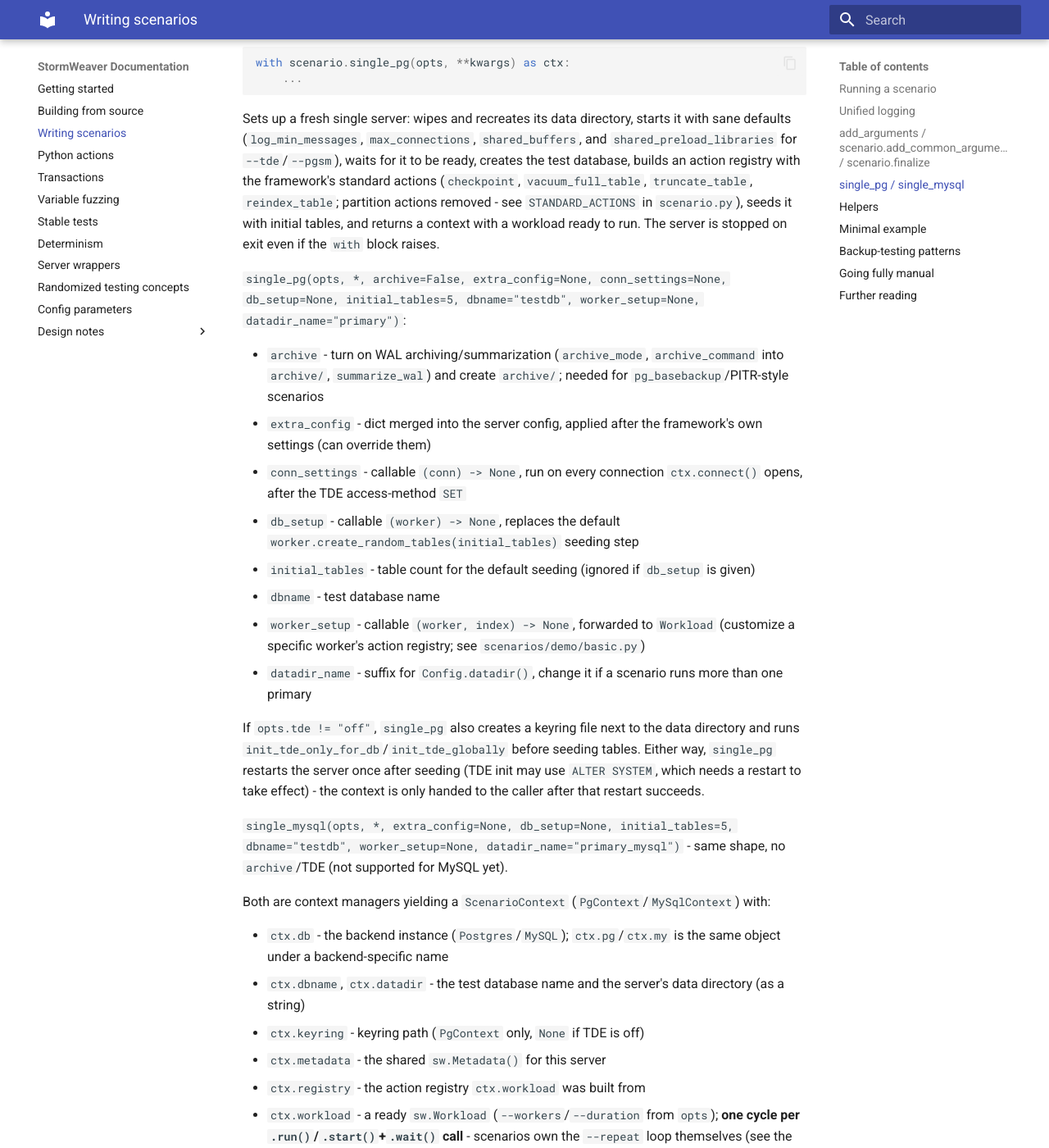
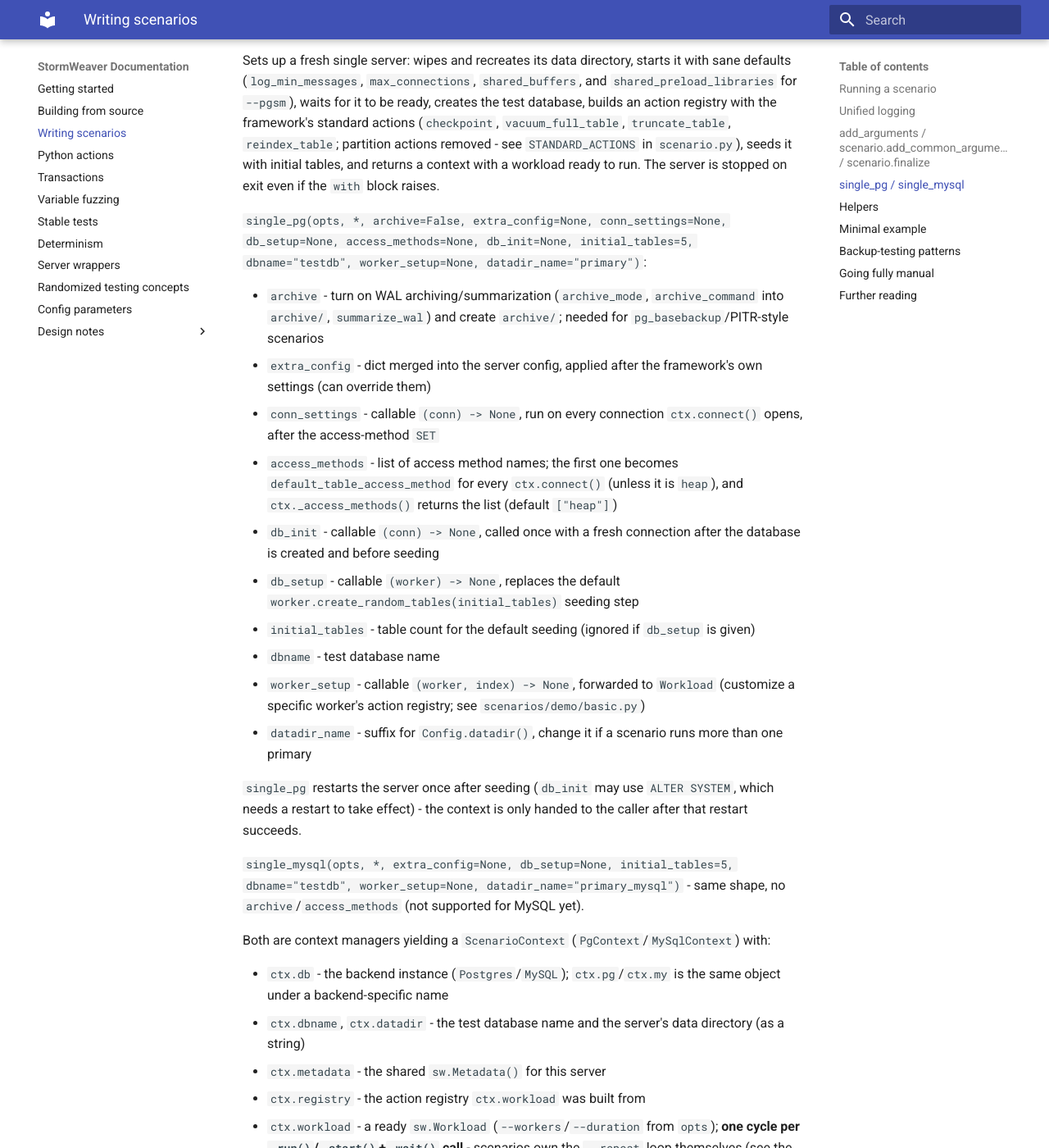
Before and after one commit to Percona-Lab/stormweaver, an MkDocs documentation site: the page built from docs/writing-scenarios.md, in a window 1280 px wide and 1400 px high, scrolled down 2896 px. Shown: the whole window at 82% size. Built offline with MkDocs 1.6.1 and Material for MkDocs 9.7.7, drawn with Linux system fonts in a browser that asks for light colours; some of the changed text lies outside the part shown.

Commit message:
scenario: access_methods + db_init hooks, drop --tde

````diff
--- a/docs/writing-scenarios.md
+++ b/docs/writing-scenarios.md
@@ -53,7 +53,6 @@ def main(args):
 | `--duration` | 10 | seconds per workload cycle |
 | `--workers` | 5 | concurrent workers per cycle |
 | `--repeat` | 5 | number of cycles the scenario should run (the scenario's own loop, `single_pg`/`single_mysql` don't loop for you) |
-| `--tde` | `off` | `on` (per-database keys), `on_wal` (global keys + WAL encryption), or `off` |
 | `--pgsm` | `off` | preload `pg_stat_monitor` |
 | `--clear-logs` | off | delete old `logs/` subdirectories (never the current run's) |
 
@@ -67,7 +66,7 @@ def add_arguments(parser):
     parser.set_defaults(duration=30, workers=4, repeat=2)
 ```
 
-`scenarios/demo/basic.py` uses `set_defaults` to change the default `tde` value; `scenarios/demo/test_pg_rewind_tde.py` shows a scenario that declares its own `--mode`/`--cipher`/`--keyring` and skips the common options entirely. A scenario with no options (e.g. `scenarios/ci/determinism.py`) omits `add_arguments` and just reads `args.config`/`args.install_dir` directly.
+`set_defaults` (above) changes option defaults; a scenario can also that declares its own `--mode`/`--cipher`/`--keyring` and skips the common options entirely. A scenario with no options (e.g. `scenarios/ci/determinism.py`) omits `add_arguments` and just reads `args.config`/`args.install_dir` directly.
 
 ## `single_pg` / `single_mysql`
 
@@ -76,32 +75,33 @@ with scenario.single_pg(opts, **kwargs) as ctx:
     ...
 ```
 
-Sets up a fresh single server: wipes and recreates its data directory, starts it with sane defaults (`log_min_messages`, `max_connections`, `shared_buffers`, and `shared_preload_libraries` for `--tde`/`--pgsm`), waits for it to be ready, creates the test database, builds an action registry with the framework's standard actions (`checkpoint`, `vacuum_full_table`, `truncate_table`, `reindex_table`; partition actions removed - see `STANDARD_ACTIONS` in `scenario.py`), seeds it with initial tables, and returns a context with a workload ready to run. The server is stopped on exit even if the `with` block raises.
+Sets up a fresh single server: wipes and recreates its data directory, starts it with sane defaults (`log_min_messages`, `max_connections`, `shared_buffers`, and `shared_preload_libraries` for `--pgsm`), waits for it to be ready, creates the test database, builds an action registry with the framework's standard actions (`checkpoint`, `vacuum_full_table`, `truncate_table`, `reindex_table`; partition actions removed - see `STANDARD_ACTIONS` in `scenario.py`), seeds it with initial tables, and returns a context with a workload ready to run. The server is stopped on exit even if the `with` block raises.
 
-`single_pg(opts, *, archive=False, extra_config=None, conn_settings=None, db_setup=None, initial_tables=5, dbname="testdb", worker_setup=None, datadir_name="primary")`:
+`single_pg(opts, *, archive=False, extra_config=None, conn_settings=None, db_setup=None, access_methods=None, db_init=None, initial_tables=5, dbname="testdb", worker_setup=None, datadir_name="primary")`:
 
 * `archive` - turn on WAL archiving/summarization (`archive_mode`, `archive_command` into `archive/`, `summarize_wal`) and create `archive/`; needed for `pg_basebackup`/PITR-style scenarios
 * `extra_config` - dict merged into the server config, applied after the framework's own settings (can override them)
-* `conn_settings` - callable `(conn) -> None`, run on every connection `ctx.connect()` opens, after the TDE access-method `SET`
+* `conn_settings` - callable `(conn) -> None`, run on every connection `ctx.connect()` opens, after the access-method `SET`
+* `access_methods` - list of access method names; the first one becomes `default_table_access_method` for every `ctx.connect()` (unless it is `heap`), and `ctx._access_methods()` returns the list (default `["heap"]`)
+* `db_init` - callable `(conn) -> None`, called once with a fresh connection after the database is created and before seeding
 * `db_setup` - callable `(worker) -> None`, replaces the default `worker.create_random_tables(initial_tables)` seeding step
 * `initial_tables` - table count for the default seeding (ignored if `db_setup` is given)
 * `dbname` - test database name
 * `worker_setup` - callable `(worker, index) -> None`, forwarded to `Workload` (customize a specific worker's action registry; see `scenarios/demo/basic.py`)
 * `datadir_name` - suffix for `Config.datadir()`, change it if a scenario runs more than one primary
 
-If `opts.tde != "off"`, `single_pg` also creates a keyring file next to the data directory and runs `init_tde_only_for_db`/`init_tde_globally` before seeding tables. Either way, `single_pg` restarts the server once after seeding (TDE init may use `ALTER SYSTEM`, which needs a restart to take effect) - the context is only handed to the caller after that restart succeeds.
+`single_pg` restarts the server once after seeding (`db_init` may use `ALTER SYSTEM`, which needs a restart to take effect) - the context is only handed to the caller after that restart succeeds.
 
-`single_mysql(opts, *, extra_config=None, db_setup=None, initial_tables=5, dbname="testdb", worker_setup=None, datadir_name="primary_mysql")` - same shape, no `archive`/TDE (not supported for MySQL yet).
+`single_mysql(opts, *, extra_config=None, db_setup=None, initial_tables=5, dbname="testdb", worker_setup=None, datadir_name="primary_mysql")` - same shape, no `archive`/`access_methods` (not supported for MySQL yet).
 
 Both are context managers yielding a `ScenarioContext` (`PgContext`/`MySqlContext`) with:
 
 * `ctx.db` - the backend instance (`Postgres`/`MySQL`); `ctx.pg`/`ctx.my` is the same object under a backend-specific name
 * `ctx.dbname`, `ctx.datadir` - the test database name and the server's data directory (as a string)
-* `ctx.keyring` - keyring path (`PgContext` only, `None` if TDE is off)
 * `ctx.metadata` - the shared `sw.Metadata()` for this server
 * `ctx.registry` - the action registry `ctx.workload` was built from
 * `ctx.workload` - a ready `sw.Workload` (`--workers`/`--duration` from `opts`); **one cycle per `.run()`/`.start()`+`.wait()` call** - scenarios own the `--repeat` loop themselves (see the example below). `.run()` blocks for the cycle; `.start()`/`.wait()` split that in two, with `.workers` exposing the live workers in between - use that to mutate a specific worker's action registry mid-run (see `scenarios/demo/basic.py`). `.print_report()`/`.worker_statistics()` cover the last `.run()` call (each `.run()` resets them); with the `.start()`/`.wait()` pattern they accumulate across cycles.
-* `ctx.connect(log_name="scenario")` - open a fresh connection the same way the workload does (TDE access method set, `conn_settings` applied)
+* `ctx.connect(log_name="scenario")` - open a fresh connection the same way the workload does (access method set, `conn_settings` applied)
 * `ctx.make_worker(name)` - a one-off `sw.Worker` with a unique name (for setup/verification/one-shot SQL outside the workload)
 * `ctx.restart_and_wait(timeout=10)` - `ctx.db.restart(timeout)` then `wait_ready()`, raises if the server doesn't come back
 * `ctx.validate_metadata_or_warn()` - runs `Worker.validate_metadata()`, logs a warning instead of failing (metadata can legitimately diverge under concurrent DDL - see [Determinism](determinism.md))
@@ -148,7 +148,7 @@ def main(args):
 
 Run it with `stormweaver scenarios/ci/basic.py -i /path/to/pg/install`.
 
-For a guided tour of the rest of the feature set - custom actions, per-worker registries, mid-run registry changes, restarts, pg_tde encryption verification, all with explanatory comments - read `scenarios/demo/basic.py` (needs a pg_tde-enabled build; run with `--workers 4 --tde on`).
+For a guided tour of the rest of the feature set - custom actions, per-worker registries, mid-run registry changes, restarts - see the demo that moved to the pg_tde repository (`tests/stress/basic_tde.py`); `scenarios/ci/basic.py` is a plain example.
 
 ## Backup-testing patterns
 
````
Also changed, not shown: 5 other files.
